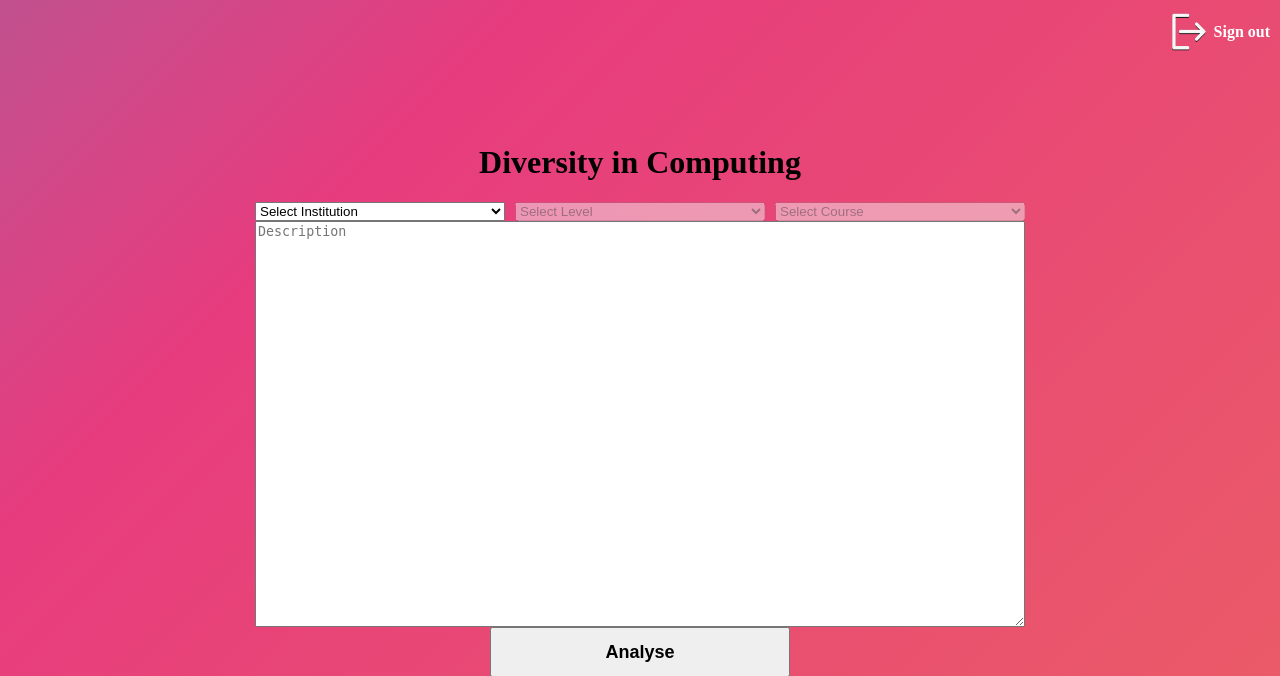
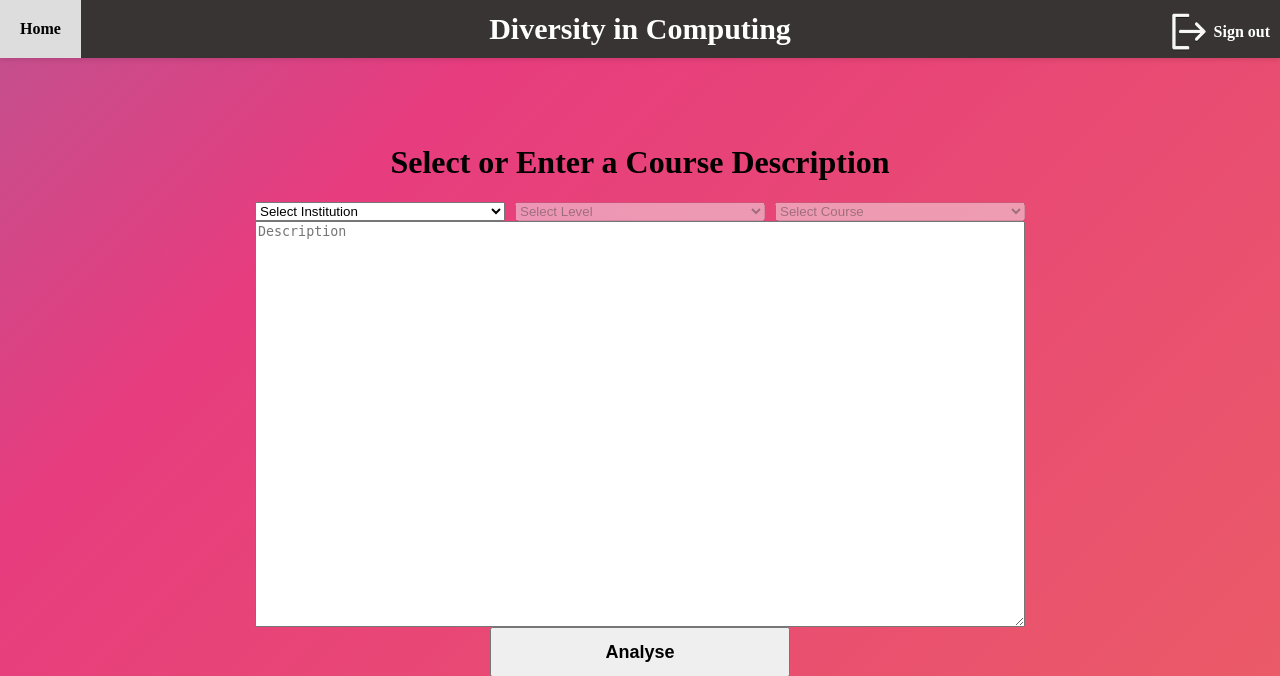
Before and after one commit to DanielGiedraitis/4th-Year-Project, a Flask app: page / in a window 1280 px wide. Shown: the top 676 px of the page. Run offline with Flask 3, Linux system fonts and the light colour scheme; the visitor is signed in with stand-in values (Sample User, id 1); parts of the project's set-up code (start-up, migrations or seed data) failed here and were passed over.

Commit message:
Added title to nav bar to both index & result pages

```diff
--- a/static/style.css
+++ b/static/style.css
@@ -271,7 +271,6 @@ body.register-page form button {
     width: 764px;
 }
 
-
 /* Styles for the horizontal navbar */
 .navbar {
     position: fixed;
@@ -281,16 +280,21 @@ body.register-page form button {
     background-color: #383434;
     padding: 20px 0;
     box-shadow: 0 2px 5px rgba(0, 0, 0, 0.1);
+    display: flex;
+    justify-content: space-between;
+    align-items: center;
 }
 
 .navbar ul {
     list-style-type: none;
     margin: 0;
     padding: 0;
+    display: flex;
+    align-items: center;
+    flex-grow: 1;
 }
 
 .navbar ul li {
-    display: inline;
     margin-right: 20px;
 }
 
@@ -304,6 +308,18 @@ body.register-page form button {
     font-weight: bold;
 }
 
+.navbar .navbar-text {
+    color: white;
+    font-weight: bold;
+    font-size: 30px;
+}
+
+.navbar .navbar-text-center {
+    position: absolute;
+    left: 50%;
+    transform: translateX(-50%);
+}
+
 .navbar ul li:first-child a {
     background-color: #08ac6c;
     padding: 21px 20px;
--- a/templates/index.html
+++ b/templates/index.html
@@ -7,14 +7,22 @@
     <title>Diversity in Computing</title>
 </head>
 <body class="index-page">
+    <!-- Navigation Bar -->
+    <div class="navbar">
+        <ul>
+            <li><a href="/" class="active">Home</a></li>
+            <li class="navbar-text navbar-text-center"><div class="navbar-text">Diversity in Computing</div></li>
+            <li class="navbar-right">
+                <a href="/logout" class="logout">
+                    <img src="{{ url_for('static', filename='logout.png') }}" alt="Logout">
+                    <span>Sign out</span>
+                </a>
+            </li>
+        </ul>
+    </div>
     <div class="d-flex flex-column justify-content-center w-100 h-100">
         <div class="container">
-            <h1>Diversity in Computing</h1>
-            <!-- Logout button/image with text -->
-            <a href="/logout" class="logout">
-                <img src="{{ url_for('static', filename='logout.png') }}" alt="Logout">
-                <span>Sign out</span>
-            </a>
+            <h1>Select or Enter a Course Description</h1>
             <form action="/analyze" method="post">
                 <!-- Dropdowns container -->
                 <div class="dropdown-container">
```
Also changed, not shown: templates/result.html (+7 -8 lines).
